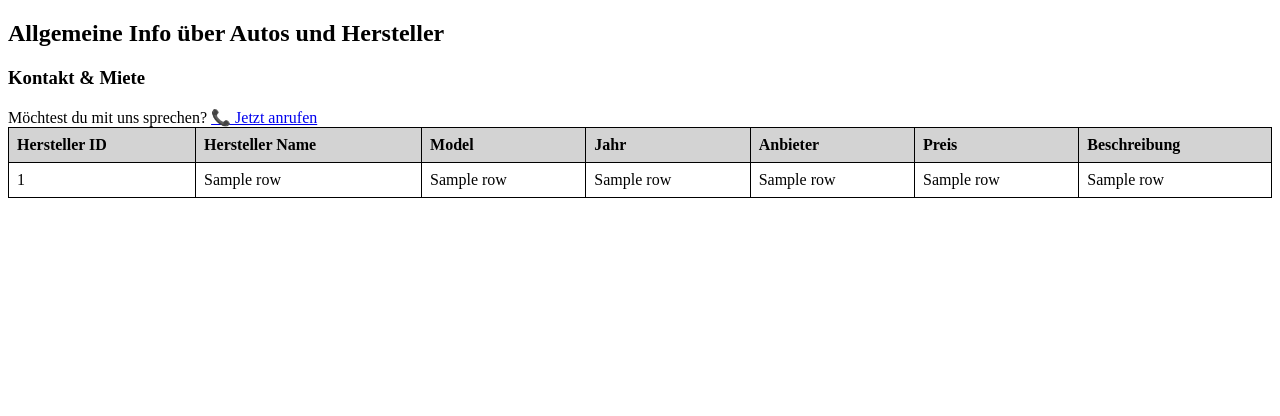
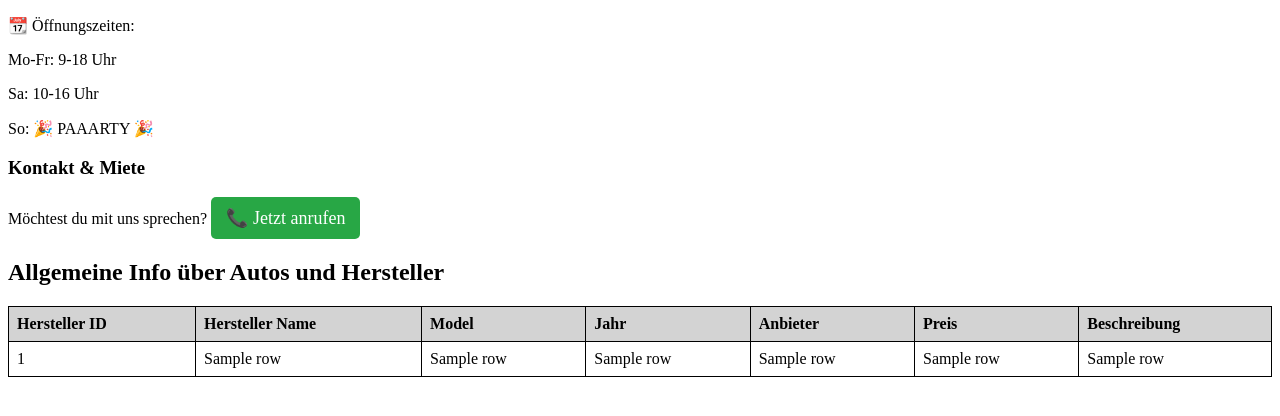
Before and after one commit to dionysm/CarsDatabanken, a Flask app: template templates/results.html in a window 1280 px wide. Shown: the top 416 px of the page. Run offline with Flask 3, Linux system fonts and the light colour scheme; the template is opened without the code that fills it: most values are stand-ins (such as "Sample title", 1, 10 or a date in 2020).

Commit message:
Anrufbutton und oeffnungszeiten

```diff
--- a/templates/results.html
+++ b/templates/results.html
@@ -3,7 +3,17 @@
 <head>
     <meta charset="UTF-8">
     <meta name="viewport" content="width=device-width, initial-scale=1.0">
+
+</div>
     <title>Allgemeine Info</title>
+
+      <div class="oeffnungszeiten">
+    <p>📆 Öffnungszeiten:</p>
+    <p>Mo-Fr: 9-18 Uhr</p>
+    <p>Sa: 10-16 Uhr</p>
+    <p>So: 🎉 PAAARTY 🎉</p>
+
+
     <style>
         table {
             width: 100%;
@@ -18,7 +28,27 @@
             background-color: lightgray;
         }
     </style>
-</head>
+</head><h3>Kontakt & Miete</h3>
+       <div class="call-container">
+    <span class="question">Möchtest du mit uns sprechen?</span>
+    <a href="tel:+49123456789" class="call-button">📞 Jetzt anrufen</a>
+
+<style>
+.call-button {
+    display: inline-block;
+    padding: 10px 15px;
+    background-color: #28a745;
+    color: white;
+    font-size: 18px;
+    text-decoration: none;
+    border-radius: 5px;
+}
+.call-button:hover {
+    background-color: #218838;
+}
+</style>
+
+
 <body>
 
     <h2>Allgemeine Info über Autos und Hersteller</h2>
@@ -32,15 +62,6 @@
         <th>Anbieter</th>
         <th>Preis</th>
         <th>Beschreibung</th>
-
-        <h3>Kontakt & Miete</h3>
-       <div class="call-container">
-    <span class="question">Möchtest du mit uns sprechen?</span>
-    <a href="tel:+49123456789" class="call-button">📞 Jetzt anrufen</a>
-</div>
-
-
-
 
     </tr>
     {% for row in data %}
```
